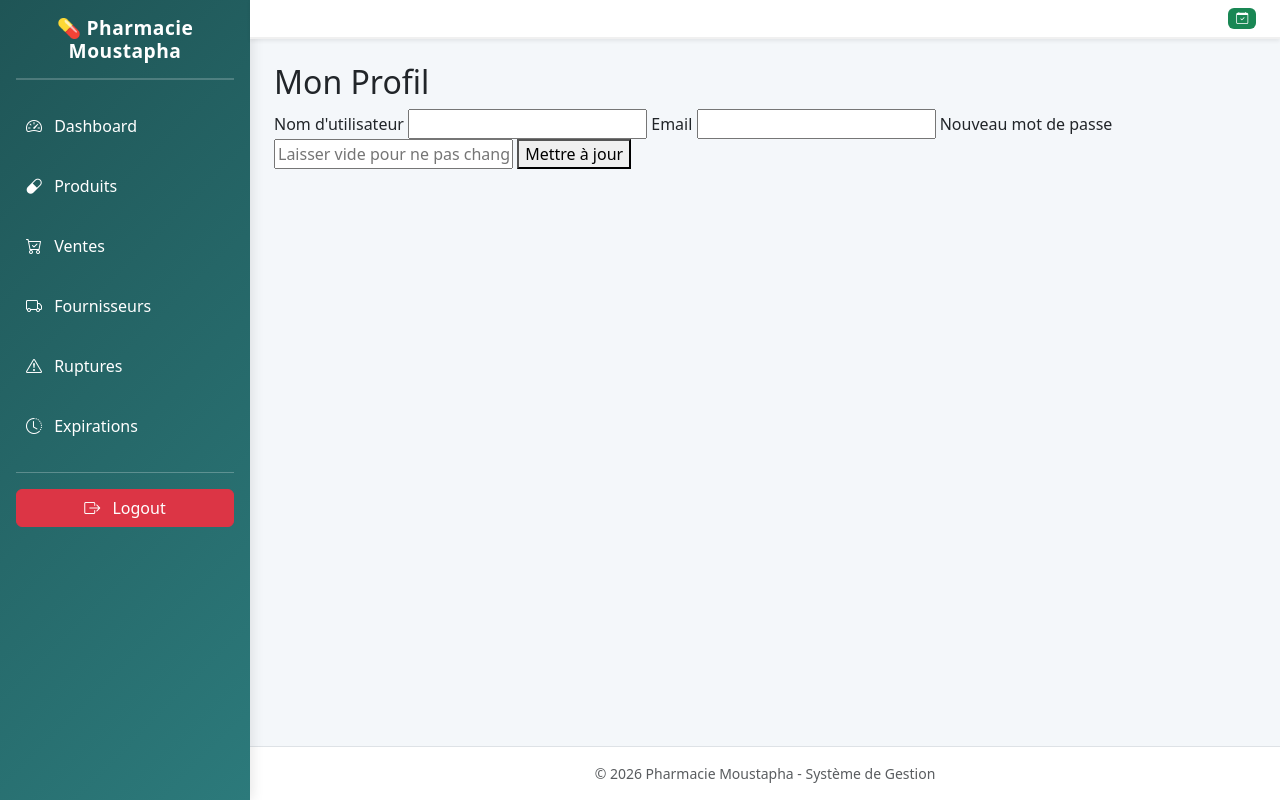
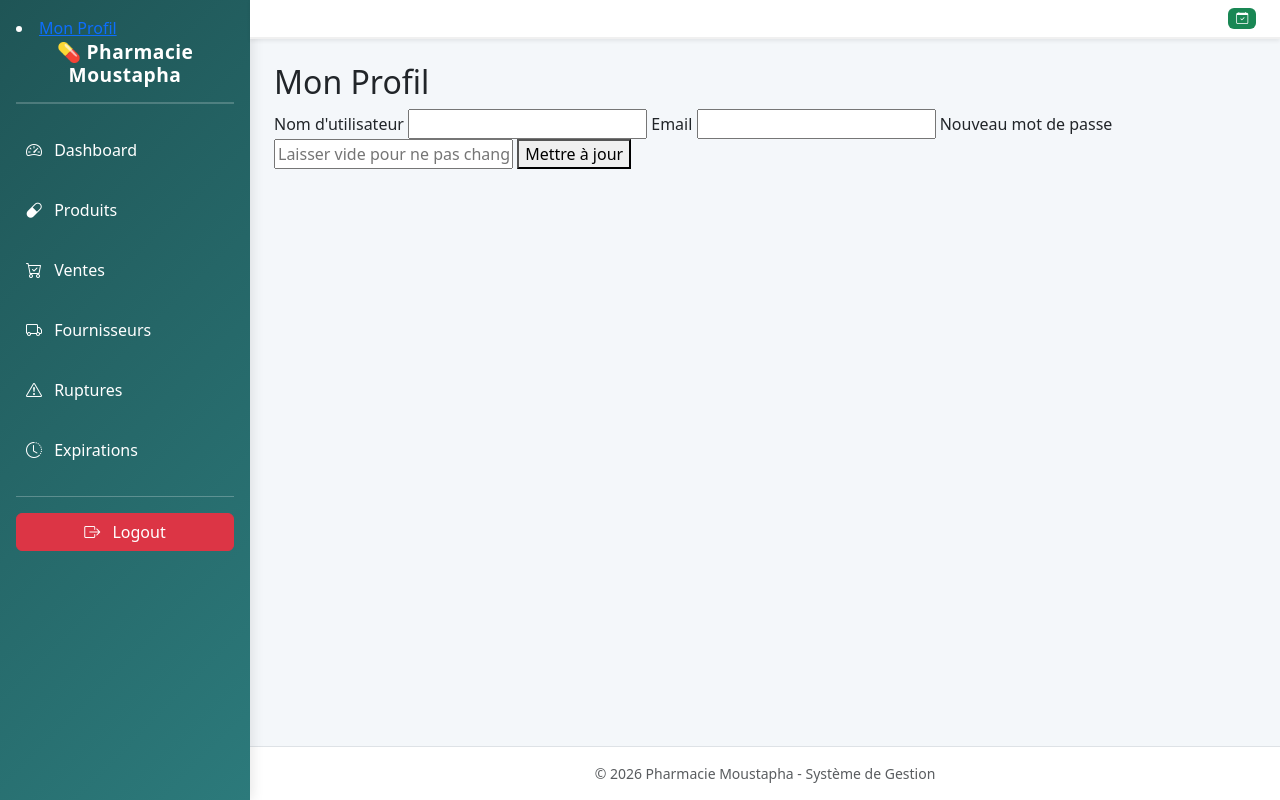
Before and after one commit to yayaTraore1/pharmacy-system, a FastAPI app: template templates/profile.html in a window 1280 px wide. Run offline with FastAPI, Linux system fonts and the light colour scheme; the template is opened without the code that fills it, so the values that code supplies are empty.

Commit message:
ajout du menu mon profil à base.html

```diff
--- a/templates/base.html
+++ b/templates/base.html
@@ -95,6 +95,9 @@
 
     <!-- SIDEBAR (Desktop) -->
     <div class="sidebar bg-dark text-white p-3 vh-100 position-fixed d-none d-lg-block">
+      <li>
+    <a href="/users/profile">Mon Profil</a>
+      </li>
 
         <h4 class="text-center mb-4">💊 Pharmacie Moustapha</h4>
 
```
